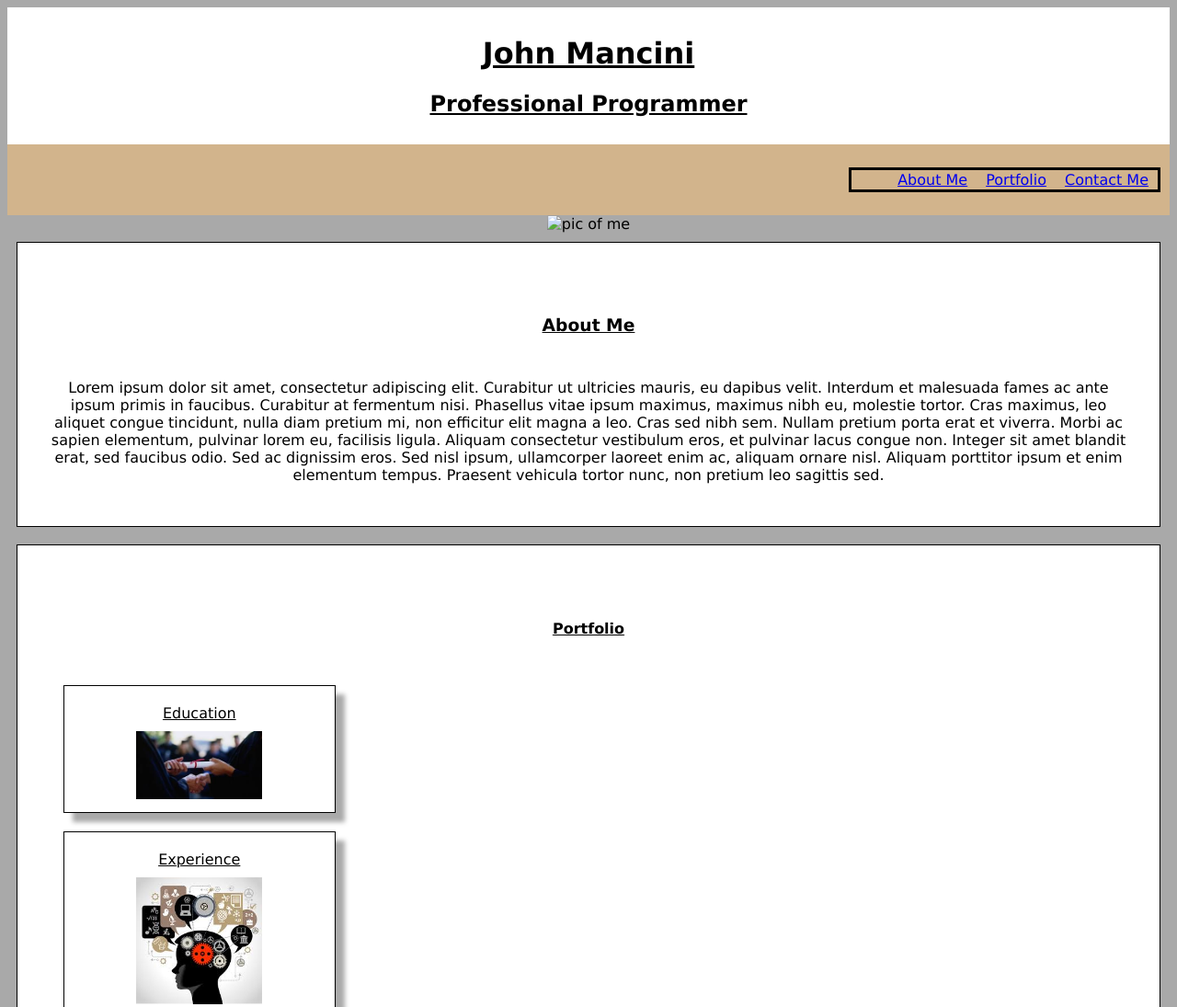
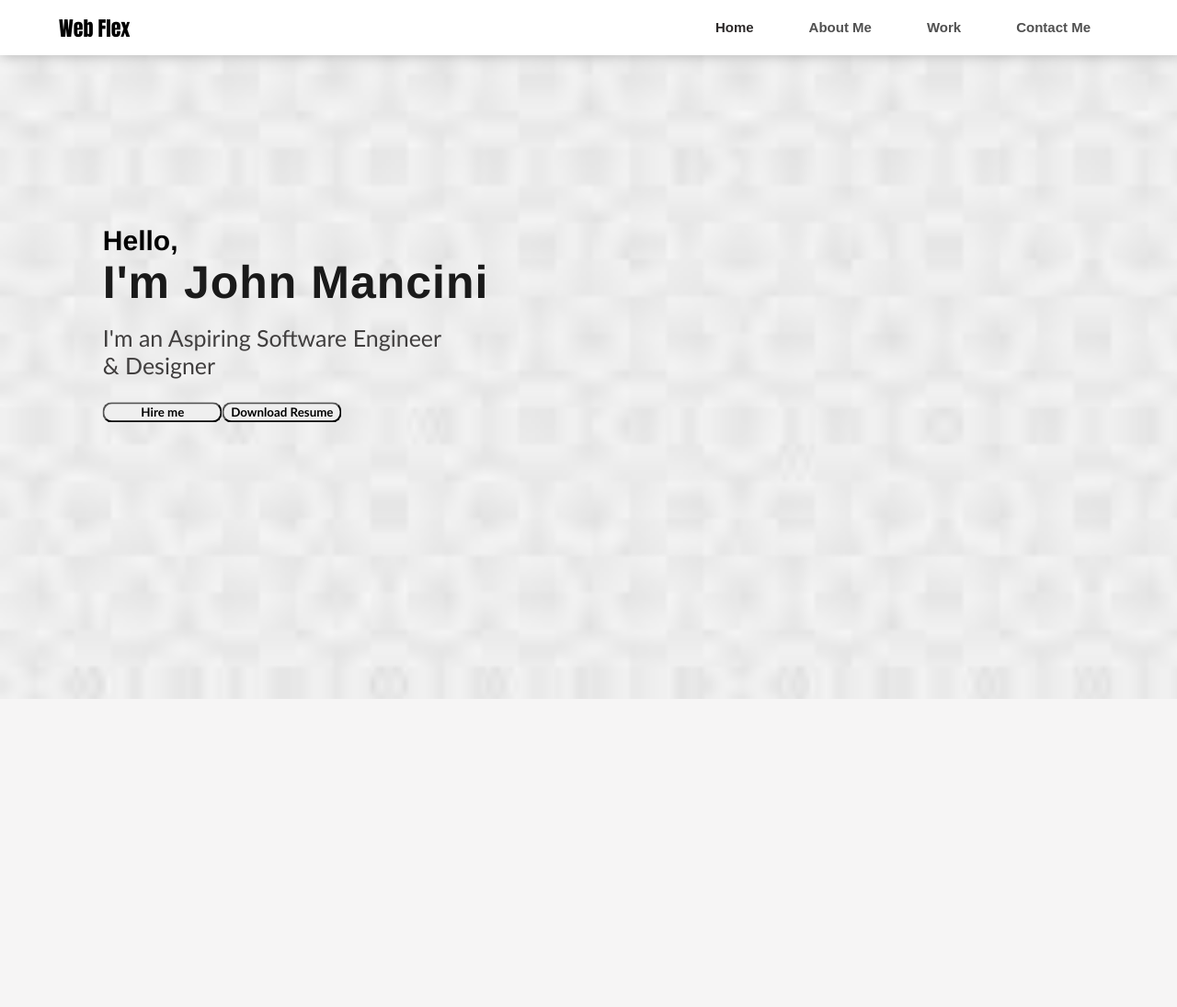
Before and after one commit to John-Mancini/First-Porfolio, a plain HTML site: page index.html in a window 1280 px wide. Shown: the top 1095 px of the page at 92% size. After the commit the page ends 800 px from the top, so only its background shows below. Drawn offline with Linux system fonts and the light colour scheme.

Commit message:
Mulitple changes Html Nav bar headers and added buttons

```diff
--- a/assets/css/style.css
+++ b/assets/css/style.css
@@ -1,4 +1,103 @@
-*{
+body{
+    background-color: #f6f5f5;
+    margin:0px;
+    padding:0px;
+}
+
+ul{
+    list-style-type:none;
+}
+
+a{
+    text-decoration: none;
+}
+
+section{
+    width: 100%;
+    height: 95vh;
+    background-image: url("../images/background.jpg");
+    background-repeat: no-repeat;
+    background-size: cover;
+    position:relative;
+}
+
+nav{
+    display: flex;
+    justify-content: space-between;
+    align-items: center;
+    height: 60px;
+    background-color:#FFFFFF;
+    box-shadow:2px 2px 12px rgba(0,0,0,0.2) ;
+    padding:0px 5%;
+}
+
+nav ul{
+    display: flex;
+}
+
+nav ul li a{
+    margin:30px;
+    font-family: 'Arial Narrow Bold', sans-serif;
+    color:#505050;
+    font-size:15px;
+    font-weight: 700;
+}
+
+.logo{
+    font-family: Impact, Haettenschweiler, 'Arial Narrow Bold', sans-serif;
+    color:black;
+    font-size: 22px;
+}
+
+.active{
+    font-weight: bold;
+    color:#2d2a2a;
+}
+
+.text-contain p:nth-child(1){
+    font-family:'Franklin Gothic Medium', 'Arial Narrow', Arial, sans-serif ;
+    font-weight:bold;
+    color:black;
+    font-size: 30px;
+}
+
+.text-contain p:nth-child(2){
+    font-family:'Franklin Gothic Medium', 'Arial Narrow', Arial, sans-serif ;
+    font-weight: bold;
+    letter-spacing: 1px;
+    color:#1a1a1a;
+    font-size: 50px;
+}
+.text-contain p:nth-child(3){
+    font-family:calibri;
+    color:#403e3e;
+    font-size:25px;
+    line-height: 30px;
+}
+.text-contain p{
+    line-height: 0px;
+    margin:45px 0px 25px;
+}
+.text-contain{
+    position: absolute;
+    left:13%;
+    top:42%;
+    transform: translate(-13%,-42%);
+}
+
+.text-contain button{
+    width: 130px;
+    hight:42px;
+    border-Radius:10px;
+    font-family: calibri;
+    font-weight:bold;
+
+}
+
+
+
+
+/*{
     box-sizing: border-box;
     text-align: center;
 }
@@ -13,6 +112,11 @@ body{
     Font-size: 25px;
     background-color:tan;
     justify-content: flex-end;
+    border-radius: 0px 0px 10px 10px;
+}
+
+.headshot > img{
+    border-radius: 300px;
 }
 
 main{
@@ -38,6 +142,7 @@ header{
     padding:10px;
     background-color: white;
     text-decoration: underline;
+    border-radius:10px 10px 0px 0px;
 
 }
 
@@ -47,6 +152,7 @@ header{
     background-color: white;
     padding:30px;
     display:block;
+    border-radius:10px;
 }
 h3{
     text-align: center;
@@ -67,7 +173,18 @@ h3{
     background-color: white;
     padding:30px;
     display: block;
+    border-radius: 10px;
+    box-shadow: 10px 10px 5px 5px #aaaaaa;
 }
+
+.portfolio .cardswrap{
+
+}
+
+.cardswrap{
+    flex-direction: row;
+}
+
 .card{
     border-style: solid;
     border-width: 1px;
@@ -96,10 +213,6 @@ h5{
 #info{
     display: flex;
     justify-content: center;
-    border-style: solid;
-    border-width:1px;
-    list-style-position: inside;
-    text-decoration-color: white;
 }
 
 footer{
@@ -109,6 +222,7 @@ footer{
     background-color:black;
     border-style: solid;
     border-width: 1px;
+    border-radius: 10px;
 }
 
 @media screen and (max-width:992){
--- a/index.html
+++ b/index.html
@@ -1,110 +1,35 @@
 <!DOCTYPE html>
-
 <html lang="en-us">
-
+<!--character coding, css links, title-->
 <head>
-    <meta charset="UTF -8" />
-    <meta name="viewport" content="width=device-width, initial-scale1" />
-
-    <link rel="stylesheet" type="text/css" href="./assets/css/style.css" />
-    <link rel="stylesheet" type="text/css" href="./assets/css/reset.css" />
-
-    <title>J. Mancini</title>
+<meta charset="utf-8"/>
+<title>J.Mancini Portfolio</title>
+<link rel="stylesheet" type="text/css" href="./assets/css/style.css" />
+<link rel="stylesheet" type="text/css" href="./assets/css/reset.css" />
 </head>
 
 <body>
-    <div class="gradient">
-    <!--Header-->
-
-    <header class="container-fluid text-center">
-        <h1>John Mancini</h1>
-        <h2>Professional Programmer</h2>
-    </header>
-    </div>
-    <!--NavBar-->
-
-    <nav id="navbar">
-        <ul>
-            <li>
-                <a href="#about">About Me</a>
-            </li>
-
-            <li>
-                <a href="#portfolio">Portfolio</a>
-            </li>
-
-            <li>
-                <a href="#contact">Contact Me</a>
-            </li>
-
-        </ul>
-    </nav>
-
-    <!--Image-->
-
-    <img src="./assets/images/headshot.jpg" alt="pic of me">
-
-    <!--Body-->
-
-    <main>
-
-        <section class= "about">
-
-            <h3 id="about">About Me</h3>
-
-                <p class= "aboutme">
-                    Lorem ipsum dolor sit amet, consectetur adipiscing elit. Curabitur ut ultricies mauris, eu dapibus velit. Interdum et malesuada fames ac ante ipsum primis in faucibus. Curabitur at fermentum nisi. Phasellus vitae ipsum maximus, maximus nibh eu, molestie tortor. Cras maximus, leo aliquet congue tincidunt, nulla diam pretium mi, non efficitur elit magna a leo. Cras sed nibh sem. Nullam pretium porta erat et viverra. Morbi ac sapien elementum, pulvinar lorem eu, facilisis ligula. Aliquam consectetur vestibulum eros, et pulvinar lacus congue non. Integer sit amet blandit erat, sed faucibus odio. Sed ac dignissim eros. Sed nisl ipsum, ullamcorper laoreet enim ac, aliquam ornare nisl. Aliquam porttitor ipsum et enim elementum tempus. Praesent vehicula tortor nunc, non pretium leo sagittis sed.
-
-                </p>
-
-            </section>
-            <br>
-            <!--portfolio cards-->
-        <section class="portfolio">
-            <h4 id="portfolio">Portfolio</h4>
-                <section class="card">
-                    <header>Education</header>
-                    <img src="./assets/images/Education.jpg" alt= "Books">
-                </section>
-                <section class="card">
-                    <header>Experience</header>
-                    <img src="./assets/images/brain.jpg" alt= "brain">
-                </section>
-                <section class="card">
-                    <header>Interests</header>
-                    <img src="./assets/images/interests.jpg" alt= "Gaming set up">
-                </section>
-
-
-        </section>
-
-    </main>
-
-    <!--Footer-->
-    <footer>
-        <h5 id="contact">Contact Me:</h5>
-
-        <nav class="contact-info">
-            <div id="info">
-                <li>
-                     <a href="555.555.5555" target="_blank" rel="noopener noreferrer">555.555.5555</a>
-                </li>
-
-                <li>
-                     <a href="https://gmail.com" target="_blank" rel="noopener noreferrer">Mancinijohn5988@gmail.com</a>
-                 </li>
-
-                <li>
-                 <a href="https://www.linkedin.com/in/john-mancini-49bb59163/" target="_blank" rel="noopener noreferrer">LinkedIn</a>
-                 </li>
-
-                <li>
-                    <a href="https://github.com/John-Mancini" target="_blank" rel="noopener noreferrer">Github</a>
-                 </li>
+    <section>
+        <!---navigation-->
+        <nav>
+            <!--logo-->
+            <a href="#" class="logo">Web Flex</a>
+            <!--menu-->
+            <ul>
+               <li><a href="#"class="active">Home</a></li>
+               <li><a href="#">About Me</a></li>
+               <li><a href="#">Work</a></li>
+               <li><a href="#">Contact Me</a></li>
+            </ul>
+        </nav>
+        <!--text-->
+        <div class="text-contain">
+            <p>Hello,</p>
+            <p>I'm John Mancini</p>
+            <p>I'm an Aspiring Software Engineer <br>& Designer</p>
+            <button class="hireme">Hire me</botton>
+            <button class="down-res">Download Resume</button>
         </div>
-        </nav>
-    </footer>
-
+    </section>
 </body>
-
 </html>
```
Also changed, not shown: assets/images/background.jpg (added), assets/images/contact.jpg (added).
